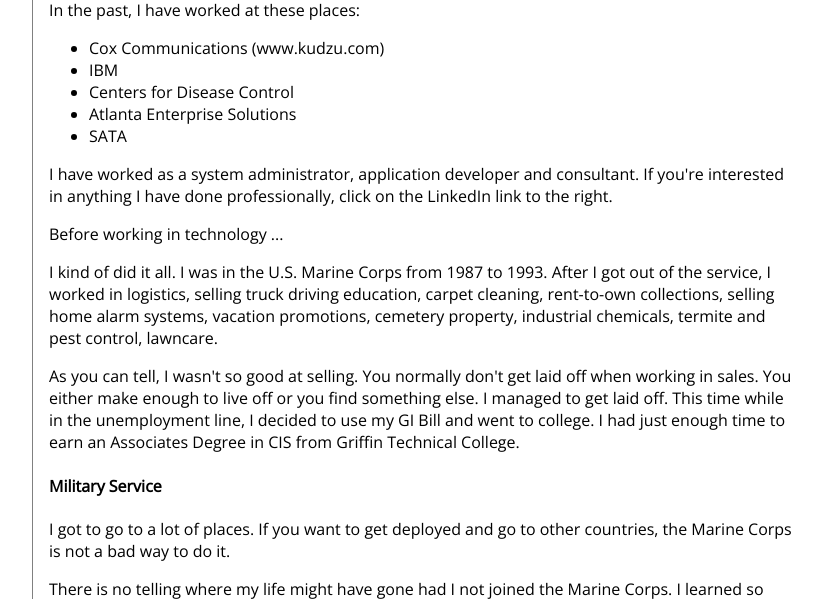
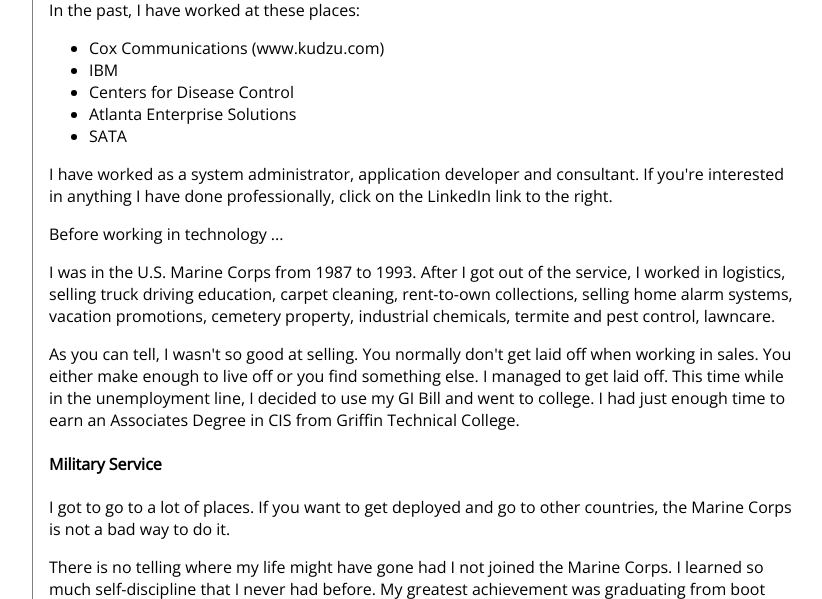
Before and after one commit to hseritt/django-blog, a Django app: template blog/common/templates/common_about.html in a window 1280 px wide. Shown: the part 696-1295 px from the top of the page, without its empty margins (146-968 px from the left). Run offline with Django 3.2, Linux system fonts and the light colour scheme; the template is opened without the code that fills it, so the values that code supplies are empty; parts of the project's set-up code (start-up, migrations or seed data) failed here and were passed over; some libraries are stand-ins or nearby versions.

Commit message:
Misc change

```diff
--- a/blog/common/templates/common_about.html
+++ b/blog/common/templates/common_about.html
@@ -39,7 +39,7 @@
 			<p>Before working in technology ...</p>
 
 			<p>
-				I kind of did it all. I was in the U.S. Marine Corps from 1987 to 1993. After I got out of the service, I worked in logistics, selling truck driving education, carpet cleaning, rent-to-own collections, selling home alarm systems, vacation promotions, cemetery property, industrial chemicals, termite and pest control, lawncare.
+				I was in the U.S. Marine Corps from 1987 to 1993. After I got out of the service, I worked in logistics, selling truck driving education, carpet cleaning, rent-to-own collections, selling home alarm systems, vacation promotions, cemetery property, industrial chemicals, termite and pest control, lawncare.
 			</p>
 
 			<p>
```
Also changed, not shown: 2 other files.
